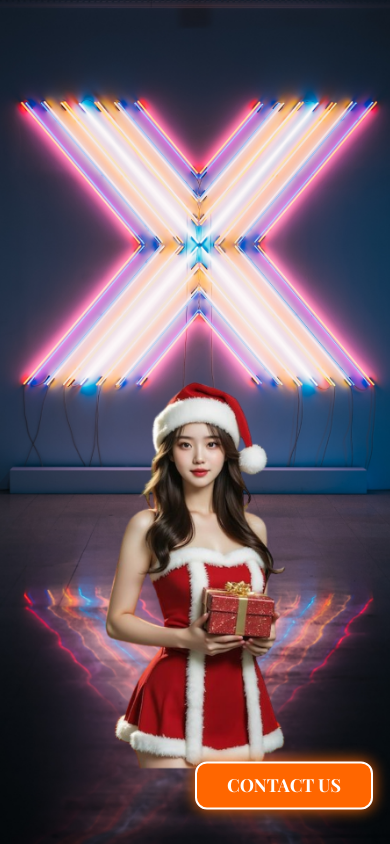
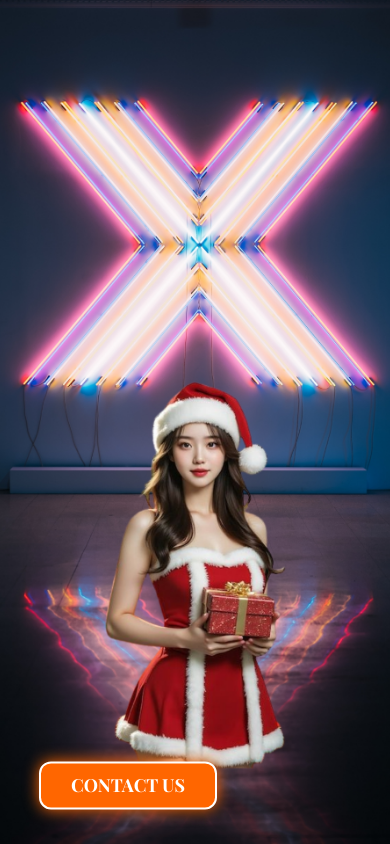
Before and after one commit to Tmix98/AZTimex, a plain HTML site: page index.html in a window 390 px wide. Drawn offline with nearby package versions, Linux system fonts and the light colour scheme.

Commit message:
Update index.html

```diff
--- a/index.html
+++ b/index.html
@@ -84,7 +84,7 @@
       display: none;
       position: absolute;
       bottom: 30px;
-      left: 50%;
+      left: 10%;
       transform: translateX(-50%);
     }
 
```
